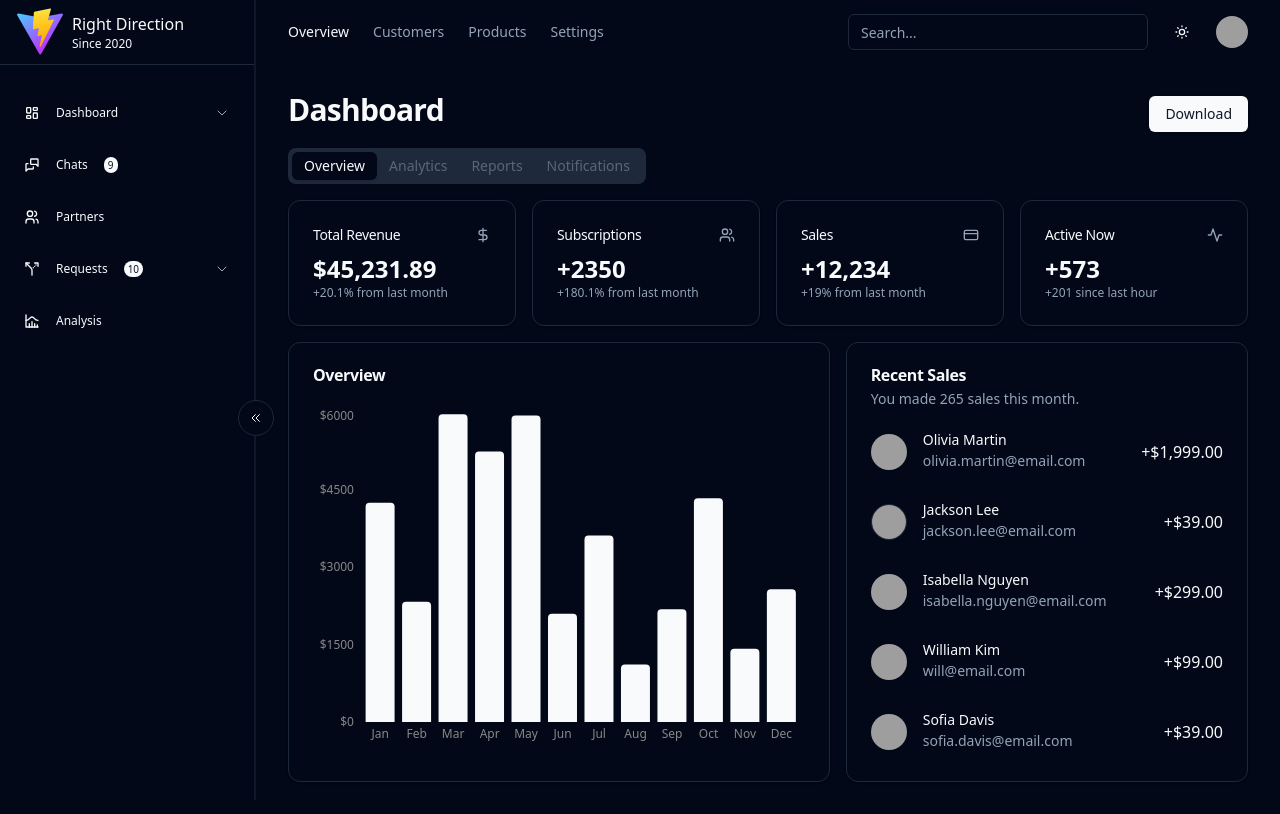
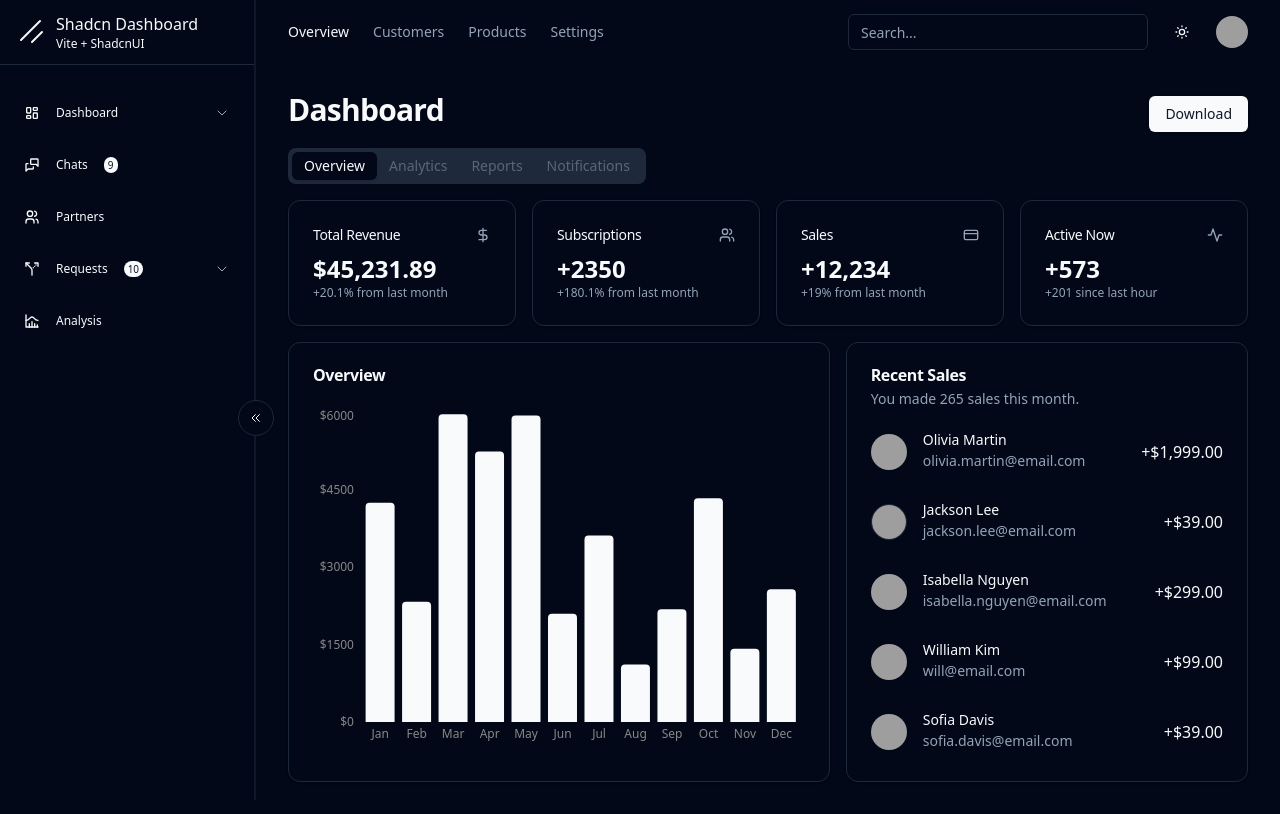
Before and after one commit to renhuawei/vite-web, a React (Vite) app: page / in a window 1280 px wide. Built offline with nearby package versions, Linux system fonts and the light colour scheme; grey boxes are pictures that could not be loaded.

Commit message:
feat: make sidebar responsive and accessible

```diff
--- a/src/components/nav.tsx
+++ b/src/components/nav.tsx
@@ -1,5 +1,10 @@
 import { Link } from 'react-router'
-import { Tooltip, TooltipContent, TooltipTrigger } from './ui/tooltip'
+import {
+  Tooltip,
+  TooltipContent,
+  TooltipProvider,
+  TooltipTrigger,
+} from './ui/tooltip'
 import { cn } from '@/lib/utils'
 import { Button, buttonVariants } from './ui/button'
 import {
@@ -20,12 +25,12 @@ import {
 } from '@/components/ui/dropdown-menu'
 import useCheckActiveNav from '@/hooks/useCheckActiveNav'
 
-interface NavProps {
+interface NavProps extends React.HTMLAttributes<HTMLDivElement> {
   isCollapsed: boolean
   links: SideLink[]
 }
 
-export default function Nav({ links, isCollapsed }: NavProps) {
+export default function Nav({ links, isCollapsed, className }: NavProps) {
   const renderLink = ({ sub, ...rest }: SideLink) => {
     const key = `${rest.title}-${rest.href}`
     if (isCollapsed && sub)
@@ -40,11 +45,16 @@ export default function Nav({ links, isCollapsed }: NavProps) {
   return (
     <div
       data-collapsed={isCollapsed}
-      className='group flex flex-col gap-4 py-2 data-[collapsed=true]:py-2'
+      className={cn(
+        'group flex flex-col gap-4 overflow-hidden border-b py-2 transition-[max-height,padding] duration-500 data-[collapsed=true]:py-2 md:border-none',
+        className
+      )}
     >
-      <nav className='grid gap-1 group-[[data-collapsed=true]]:justify-center group-[[data-collapsed=true]]:px-2'>
-        {links.map(renderLink)}
-      </nav>
+      <TooltipProvider delayDuration={0}>
+        <nav className='grid gap-1 group-[[data-collapsed=true]]:justify-center group-[[data-collapsed=true]]:px-2'>
+          {links.map(renderLink)}
+        </nav>
+      </TooltipProvider>
     </div>
   )
 }
@@ -63,14 +73,14 @@ function NavLink({ title, icon, label, href, subLink = false }: NavLinkProps) {
           variant: checkActiveNav(href) ? 'secondary' : 'ghost',
           size: 'sm',
         }),
-        'justify-start px-6 h-12 rounded-none',
-        subLink && 'border-l border-l-slate-500 w-full h-10'
+        'h-12 justify-start rounded-none px-6',
+        subLink && 'h-10 w-full border-l border-l-slate-500'
       )}
     >
       <div className='mr-2'>{icon}</div>
       {title}
       {label && (
-        <div className='ml-2 bg-primary text-primary-foreground px-1 rounded-lg text-[0.625rem]'>
+        <div className='ml-2 rounded-lg bg-primary px-1 text-[0.625rem] text-primary-foreground'>
           {label}
         </div>
       )}
@@ -90,13 +100,13 @@ function NavLinkDropdown({ title, icon, label, sub }: SideLink) {
       <CollapsibleTrigger
         className={cn(
           buttonVariants({ variant: 'ghost', size: 'sm' }),
-          'justify-start px-6 h-12 rounded-none w-full group'
+          'group h-12 w-full justify-start rounded-none px-6'
         )}
       >
         <div className='mr-2'>{icon}</div>
         {title}
         {label && (
-          <div className='ml-2 bg-primary text-primary-foreground px-1 rounded-lg text-[0.625rem]'>
+          <div className='ml-2 rounded-lg bg-primary px-1 text-[0.625rem] text-primary-foreground'>
             {label}
           </div>
         )}
@@ -111,7 +121,7 @@ function NavLinkDropdown({ title, icon, label, sub }: SideLink) {
       <CollapsibleContent className='collapsibleDropdown' asChild>
         <ul>
           {sub!.map((sublink) => (
-            <li key={sublink.title} className='ml-8 my-1'>
+            <li key={sublink.title} className='my-1 ml-8'>
               <NavLink {...sublink} subLink />
             </li>
           ))}
@@ -165,7 +175,7 @@ function NavLinkIconDropdown({ title, icon, label, sub }: SideLink) {
             <Button
               variant={isChildActive ? 'secondary' : 'ghost'}
               size='icon'
-              className='w-12 h-12'
+              className='h-12 w-12'
             >
               {icon}
             </Button>
--- a/src/components/sidebar.tsx
+++ b/src/components/sidebar.tsx
@@ -1,11 +1,10 @@
 import Nav from './nav'
-import { TooltipProvider } from './ui/tooltip'
 import { cn } from '@/lib/utils'
 import { Separator } from './ui/separator'
-import FaryLogo from '@/assets/vite.svg'
 import { Button } from './ui/button'
 import { sidelinks } from '@/data/sidelinks'
-import { IconChevronsLeft } from '@tabler/icons-react'
+import { IconChevronsLeft, IconMenu2, IconX } from '@tabler/icons-react'
+import { useState } from 'react'
 
 interface SidebarProps extends React.HTMLAttributes<HTMLDivElement> {
   isCollapsed: boolean
@@ -17,39 +16,86 @@ export default function Sidebar({
   isCollapsed,
   setIsCollapsed,
 }: SidebarProps) {
+  const [navOpened, setNavOpened] = useState(false)
   return (
     <div
       className={cn(
-        'pb-12 relative hidden lg:block border-r-2 border-r-slate-100 dark:border-r-slate-900 transition-[width]',
+        `relative w-full border-r-2 border-r-slate-100 transition-[width] dark:border-r-slate-900 md:pb-12 ${isCollapsed ? 'md:w-14' : 'md:w-64'}`,
         className
       )}
     >
-      <TooltipProvider delayDuration={0}>
-        <div className='px-4 py-2 flex gap-2 h-16 items-center'>
-          <img
-            src={FaryLogo}
-            alt='Logo'
-            className={`transition-all ${isCollapsed ? 'h-6 w-6' : 'h-12 w-12'}`}
-          />
+      <div
+        className={`flex h-16 w-full items-center justify-between gap-2 px-4 py-2`}
+      >
+        <div className='flex items-center gap-2'>
+          <svg
+            xmlns='http://www.w3.org/2000/svg'
+            viewBox='0 0 256 256'
+            className={`transition-all ${isCollapsed ? 'h-6 w-6' : 'h-8 w-8'}`}
+          >
+            <rect width='256' height='256' fill='none'></rect>
+            <line
+              x1='208'
+              y1='128'
+              x2='128'
+              y2='208'
+              fill='none'
+              stroke='currentColor'
+              strokeLinecap='round'
+              strokeLinejoin='round'
+              strokeWidth='16'
+            ></line>
+            <line
+              x1='192'
+              y1='40'
+              x2='40'
+              y2='192'
+              fill='none'
+              stroke='currentColor'
+              strokeLinecap='round'
+              strokeLinejoin='round'
+              strokeWidth='16'
+            ></line>
+            <span className='sr-only'>Website Name</span>
+          </svg>
           <div
-            className={`flex flex-col justify-end truncate ${isCollapsed ? 'w-0 invisible' : 'w-auto visible'}`}
+            className={`flex flex-col justify-end truncate ${isCollapsed ? 'invisible w-0' : 'visible w-auto'}`}
           >
-            <span className='font-medium'>Right Direction</span>
-            <span className='text-xs'>Since 2020</span>
+            <span className='font-medium'>Shadcn Dashboard</span>
+            <span className='text-xs'>Vite + ShadcnUI</span>
           </div>
         </div>
-        <Separator className='mb-4' />
-        <Nav isCollapsed={isCollapsed} links={sidelinks} />
-      </TooltipProvider>
+        <Button
+          variant='ghost'
+          size='icon'
+          className='md:hidden'
+          aria-label='Toggle Navigation'
+          aria-controls='sidebar-menu'
+          aria-expanded={navOpened}
+          onClick={() => setNavOpened((prev) => !prev)}
+        >
+          {navOpened ? <IconX /> : <IconMenu2 />}
+        </Button>
+      </div>
+
+      <Separator className='mb-4 hidden md:block' />
+      <Nav
+        id='sidebar-menu'
+        className={
+          navOpened ? 'max-h-screen' : 'max-h-0 py-0 md:max-h-screen md:py-2'
+        }
+        isCollapsed={isCollapsed}
+        links={sidelinks}
+      />
       <Button
         onClick={() => setIsCollapsed((prev) => !prev)}
         size='icon'
         variant='outline'
-        className='rounded-full -right-5 top-1/2 absolute'
+        className='absolute -right-5 top-1/2 hidden rounded-full md:inline-flex'
       >
         <IconChevronsLeft
           stroke={1.5}
-          className={`w-5 h-5 ${isCollapsed ? 'rotate-180' : ''}`}
+          className={`h-5 w-5 ${isCollapsed ? 'rotate-180' : ''}`}
         />
       </Button>
     </div>
```
